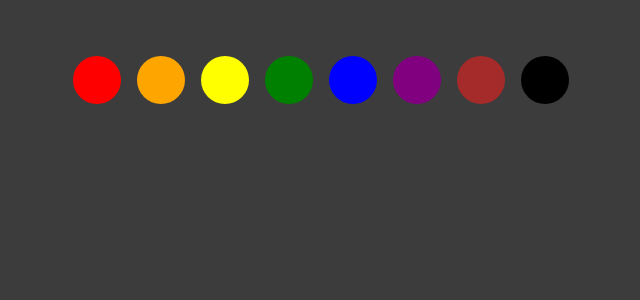
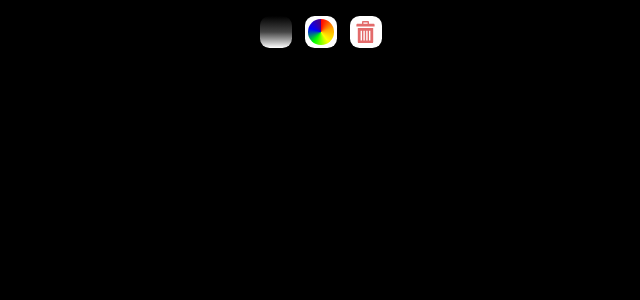
Before and after one commit to guiterguy219/gibsonj, a React (Create React App) app: page /painter in a window 1280 px wide. Shown: the top 300 px of the page, without its empty margins (319-959 px from the left). Built offline with nearby package versions, Linux system fonts and the light colour scheme.

Commit message:
Fix much stuff

```diff
--- /dev/null
+++ b/src/components/popover/Popover.tsx
@@ -0,0 +1,43 @@
+import { PropsWithChildren, RefObject, useCallback, useEffect, useState } from "react";
+
+interface PopoverProps {
+    parentRef: RefObject<HTMLElement>,
+    offset?: number,
+    zIndex?: string,
+}
+
+const Popover: React.FC<PropsWithChildren<PopoverProps>> = ({ parentRef, offset, zIndex, children }) => {
+    const [posTop, setPosTop] = useState(0);
+    const [posLeft, setPosLeft] = useState(0);
+    const [visible, setVisible] = useState(false);
+
+    const setPosition = useCallback(() => {
+        if (!parentRef.current) { return; }
+        setVisible(false);
+        const { bottom, left, width } = parentRef.current?.getBoundingClientRect();
+        setPosTop(bottom + (offset || 10));
+        setPosLeft(left + (width / 2) + (offset || 10));
+        setVisible(true);
+    }, [parentRef, offset]);
+
+    useEffect(() => {
+        setPosition();
+        window.addEventListener('resize', setPosition);
+    }, [setPosition]);
+
+    return (
+        <div style={{
+            position: 'absolute',
+            top: posTop,
+            left: posLeft,
+            transform: 'translate3d(-50%, 0, 0)',
+            zIndex: zIndex || '8000',
+            opacity: visible ? '1' : '0',
+            transition: 'opacity 0.2s',
+        }}>
+            { children }
+        </div>
+    )
+}
+
+export default Popover;
--- /dev/null
+++ b/src/custom.d.ts
@@ -0,0 +1,4 @@
+declare module '*.svg' {
+    const content: React.FunctionComponent<React.SVGAttributes<SVGElement>>;
+    export default content;
+}
--- a/src/pages/painter/Painter.tsx
+++ b/src/pages/painter/Painter.tsx
@@ -1,85 +1,195 @@
-import { createRef, MouseEvent, TouchEvent, useEffect, useState } from "react";
+import React, { createRef, CSSProperties, Dispatch, MouseEvent, SetStateAction, TouchEvent, useCallback, useEffect, useState } from "react";
+import Popover from "../../components/popover/Popover";
+import { contrast, contrastYiq, invert, toRgbStr } from "./color-util";
+
+interface BinIconProps{
+    size: string;
+    color: string;
+}
+
+const BinIcon: React.FC<BinIconProps> = ({size, color}) => {
+    return (
+        <svg version="1.1" xmlns="http://www.w3.org/2000/svg" width={size} height={size} viewBox="0 0 32 32" style={{
+            fill: color,
+        }}>
+        <title>bin</title>
+        <path d="M4 10v20c0 1.1 0.9 2 2 2h18c1.1 0 2-0.9 2-2v-20h-22zM10 28h-2v-14h2v14zM14 28h-2v-14h2v14zM18 28h-2v-14h2v14zM22 28h-2v-14h2v14z"></path>
+        <path d="M26.5 4h-6.5v-2.5c0-0.825-0.675-1.5-1.5-1.5h-7c-0.825 0-1.5 0.675-1.5 1.5v2.5h-6.5c-0.825 0-1.5 0.675-1.5 1.5v2.5h26v-2.5c0-0.825-0.675-1.5-1.5-1.5zM18 4h-6v-1.975h6v1.975z"></path>
+        </svg>
+    )
+}
 
 const colors = [
-    'red',
-    'orange',
-    'yellow',
-    'green',
-    'blue',
-    'purple',
-    'brown',
-    'black'
+    0xff0000,
+    0xffa500,
+    0xffff00,
+    0x00ff00,
+    0x0000ff,
+    0x4b0082,
+    0xee82ee,
+    0x0,
+    0xffffff
 ]
 
+interface ColorPickerProps {
+    setStrokeColor: Dispatch<SetStateAction<number>>,
+    backgroundColor?: number,
+}
+
+const ColorPicker: React.FC<ColorPickerProps> = (props) => {
+    const [contrastColor, setContrastColor] = useState(0xffffff);
+
+    useEffect(() => {
+        setContrastColor(invert(props.backgroundColor || 0x0));
+    }, [props.backgroundColor]);
+
+    return (
+        <div style={{
+            display: 'flex',
+            gap: '0.8rem',
+            flexWrap: 'wrap',
+            justifyContent: 'center',
+            background: toRgbStr(contrastColor),
+            padding: '0.6rem',
+            borderRadius: '1rem',
+        }}>
+            { colors.map(color =>
+                <div style={{
+                    background: toRgbStr(color),
+                    height: '1.6rem',
+                    width: '1.6rem',
+                    borderRadius: '50%',
+                    borderColor: toRgbStr(contrast(contrastColor, color) > 3 ? color : invert(contrastColor)),
+                    borderWidth: '0.15rem',
+                    borderStyle: 'solid',
+                }}
+                onClick={() => props.setStrokeColor(color)}
+                key={color}></div>
+            )}
+        </div>
+    )
+}
+
+interface Position {
+    x: number;
+    y: number
+};
+let isPainting = false;
+const backgroundColors = [
+    0x0,
+    0x444444,
+    0xffffff,
+]
+
+const menuBtnBgStyle: CSSProperties = {
+    height: '2rem',
+    width: '2rem',
+    borderRadius: '0.6rem',
+    display: 'flex',
+    alignItems: 'center',
+    justifyContent: 'center',
+};
+
+const positionMap = new Map<string | number, Position>();
+let initialized = false;
+
 const Painter: React.FC = () => {
-    const [isPainting, setIsPainting] = useState(false);
     const [ctx, setCtx] = useState<CanvasRenderingContext2D | undefined | null>();
-    const [coordX, setCoordX] = useState(0);
-    const [coordY, setCoordY] = useState(0);
-    const [strokeColor, setStrokeColor] = useState('black');
-    const [msg, setMsg] = useState('');
+    const [strokeColor, setStrokeColor] = useState(0xff);
+    const [colorPickerExpanded, setColorPickerExpanded] = useState(false);
+    const [backgroundSelected, setBackgroundSelected] = useState(0);
+    const [contrastColor, setContrastColor] = useState(0xffffff);
 
     const canvasRef = createRef<HTMLCanvasElement>();
+    const colorMenuBtnRef = createRef<HTMLDivElement>();
+
+    const handleResize = useCallback(() => {
+        if (!ctx) { return; }
+        ctx.canvas.width = canvasRef.current?.clientWidth || window.innerWidth;
+        ctx.canvas.height = canvasRef.current?.clientHeight || window.innerHeight;
+    }, [ctx]);
 
     useEffect(() => {
-        setCtx(canvasRef.current?.getContext('2d'));
+        if (initialized || !canvasRef.current) { return; }
+        setCtx(canvasRef.current.getContext('2d'));
+        initialized = true;
     }, [canvasRef]);
 
     useEffect(() => {
-        const handleResize = () => {
-            if (!ctx) { return; }
-            ctx.canvas.width = window.innerWidth;
-            ctx.canvas.height = window.innerHeight;
-        };
-
         window.addEventListener('resize', handleResize);
         handleResize();
-    }, [ctx])
+    }, [handleResize])
 
-    const setPosition = (event: MouseEvent | TouchEvent) => {
+    useEffect(() => {
+        setContrastColor(contrastYiq(backgroundColors[backgroundSelected]));
+    }, [backgroundSelected]);
+
+    const setPositions = (event: MouseEvent | TouchEvent): void => {
         const canvas = canvasRef.current;
         if (!canvas) { return; }
-        let x = 0;
-        let y = 0;
         if ('screenX' in event) {
-            x = event.clientX;
-            y = event.clientY;
+            positionMap.set('mouse', {
+                x: event.clientX - (canvas.offsetLeft || 0),
+                y: event.clientY - (canvas.offsetTop || 0)
+            })
         } else if ('touches' in event) {
-            x = event.touches[0].clientX;
-            y = event.touches[0].clientY;
+
+            new Array(event.touches.length).fill(1).forEach((_, i) => {
+                const t = event.touches.item(i);
+                positionMap.set(t.identifier, {
+                    x: t.clientX - (canvas.offsetLeft || 0),
+                    y: t.clientY - (canvas.offsetTop || 0)
+                })
+            });
         }
-        setCoordX(x - (canvas.offsetLeft || 0));
-        setCoordY(y - (canvas.offsetTop || 0));
     }
 
     const startPaint = (event: MouseEvent<HTMLCanvasElement> | TouchEvent<HTMLCanvasElement>) => {
-        setIsPainting(true);
-        setPosition(event);
-        setMsg('started');
+        isPainting = true;
+        setPositions(event);
+        setColorPickerExpanded(false);
     }
 
     const registerPaint = (event: MouseEvent<HTMLCanvasElement> | TouchEvent<HTMLCanvasElement>) => {
         if (!isPainting) { return; }
         if (!ctx) { return; }
 
-        ctx.beginPath();
         ctx.lineWidth = 5;
         ctx.lineCap = 'round';
-        ctx.strokeStyle = strokeColor;
+        ctx.lineJoin = 'round';
+        ctx.strokeStyle = toRgbStr(strokeColor);
+        // ctx.imageSmoothingEnabled = true;
+
+        const prevPositionMap = new Map(positionMap);
+        setPositions(event);
 
         // Move and reset position
-        ctx.moveTo(coordX, coordY);
-        setPosition(event);
-
-        ctx.lineTo(coordX, coordY);
-        ctx.stroke();
-        setMsg('painted');
+        positionMap.forEach((pos, id) => {
+            const prevPos = prevPositionMap.get(id);
+            if (!prevPos) { return; }
+            ctx.beginPath();
+            ctx.moveTo(prevPos.x, prevPos.y);
+            ctx.lineTo(pos.x, pos.y);
+            ctx.stroke();
+        });
     }
 
     const stopPaint = () => {
-        setIsPainting(false);
+        isPainting =  false;
         ctx?.closePath();
-        setMsg('stopped');
+        positionMap.clear();
+    }
+
+    const toggleColorMenu = () => {
+        setColorPickerExpanded((c) => !c);
+    }
+
+    const rotateBackgroundColor = () => {
+        setBackgroundSelected((c) => (c + 1) % backgroundColors.length);
+    }
+
+    const clearCanvas = () => {
+        ctx?.clearRect(0, 0, canvasRef.current?.width || 0, canvasRef.current?.height || 0);
     }
 
     return (
@@ -90,26 +200,48 @@ const Painter: React.FC = () => {
             flexDirection: 'column',
             alignItems: 'center',
             overflow: 'hidden',
+            backgroundColor: toRgbStr(backgroundColors[backgroundSelected]),
         }}>
-            <h2>{msg}</h2>
             <div style={{
                 display: 'flex',
-                gap: '1rem',
-                flexWrap: 'wrap',
+                gap: '0.8rem',
+                justifyContent: 'center',
                 margin: '1rem',
-                justifyContent: 'center'
+                alignItems: 'center',
             }}>
-                { colors.map(color =>
+                <div style={{
+                    ...menuBtnBgStyle,
+                    background: `linear-gradient(${backgroundColors.map(c => toRgbStr(c)).join(', ')})`,
+                }} onClick={rotateBackgroundColor}></div>
+                <div style={{
+                    ...menuBtnBgStyle,
+                    background: toRgbStr(contrastColor),
+                }}>
                     <div style={{
-                        background: color,
-                        height: '3rem',
-                        width: '3rem',
+                        background: `conic-gradient(${colors.slice(0,6).map(c => toRgbStr(c)).join(', ')})`,
+                        height: '1.6rem',
+                        width: '1.6rem',
                         borderRadius: '50%'
                     }}
-                    onClick={() => setStrokeColor(color)}
-                    key={color}></div>
-                )}
+                    onClick={toggleColorMenu}
+                    ref={colorMenuBtnRef}
+                    ></div>
+                </div>
+                <div
+                    style={{
+                        ...menuBtnBgStyle,
+                        background: toRgbStr(contrastColor),
+                    }}
+                    onClick={clearCanvas}
+                >
+                    <BinIcon size={'1.4rem'} color={'#e36b6b'}/>
+                </div>
             </div>
+            { colorPickerExpanded &&
+                <Popover parentRef={colorMenuBtnRef}>
+                    <ColorPicker setStrokeColor={setStrokeColor} backgroundColor={backgroundColors[backgroundSelected]}></ColorPicker>
+                </Popover>
+            }
             <canvas
                 ref={canvasRef}
                 onMouseDown={(e) => startPaint(e)}
--- /dev/null
+++ b/src/pages/painter/color-util.tsx
@@ -0,0 +1,44 @@
+export interface RGB {
+    r: number;
+    g: number;
+    b: number;
+}
+
+export const MIN_CONTRAST = 4.5;
+
+export const parseRgb = (color: number): RGB => {
+    const r = (color >>> 16) & 0xff;
+    const g = (color >>> 8) & 0xff;
+    const b = color & 0xff;
+    return {r, g, b};
+}
+
+export const contrastYiq = (color: number): number => {
+    const {r, g, b} = parseRgb(color);
+    const yiq = (r * 299 + g * 587 + b * 114) / 1000;  return yiq >= 128 ? 0x0 : 0xffffff;
+};
+
+export const toRgbStr = (color: number): string => {
+    const {r, g, b} = parseRgb(color);
+    return `rgb(${r}, ${g}, ${b})`;
+}
+
+export const invert = (color: number): number => color ^ 0xffffff;
+
+export const luminance = ({r, g, b}: RGB): number => {
+    var a = [r, g, b].map(function (v) {
+        v /= 255;
+        return v <= 0.03928
+            ? v / 12.92
+            : Math.pow( (v + 0.055) / 1.055, 2.4 );
+    });
+    return a[0] * 0.2126 + a[1] * 0.7152 + a[2] * 0.0722;
+}
+
+export const contrast = (rgb1: number, rgb2: number) => {
+    var lum1 = luminance(parseRgb(rgb1));
+    var lum2 = luminance(parseRgb(rgb2));
+    var brightest = Math.max(lum1, lum2);
+    var darkest = Math.min(lum1, lum2);
+    return (brightest + 0.05) / (darkest + 0.05);
+}
```
Also changed, not shown: src/pages/painter/trashBin.svg (added).
